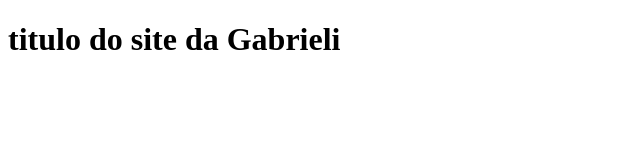
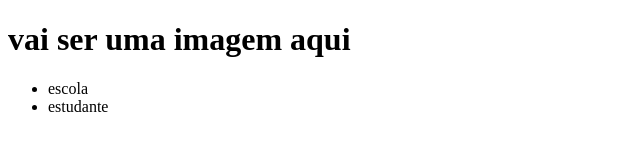
Before and after one commit to gabivieiraa/site-turma, a plain HTML site: page index.html in a window 1280 px wide. Shown: the whole page, without its empty margins (0-640 px from the left). Drawn offline with Linux system fonts and the light colour scheme.

Commit message:
trabalho 27/02

```diff
--- a/index.html
+++ b/index.html
@@ -7,7 +7,13 @@
     <title>Document</title>
 </head>
 <body>
-    <h1>titulo do site da Gabrieli</h1>
+    <h1>vai ser uma imagem aqui</h1>
+    <ul>
+        <li>escola</li>
+        <li>estudante</li>
+
+
+    </ul>
 
 </body>
 </html>
```
